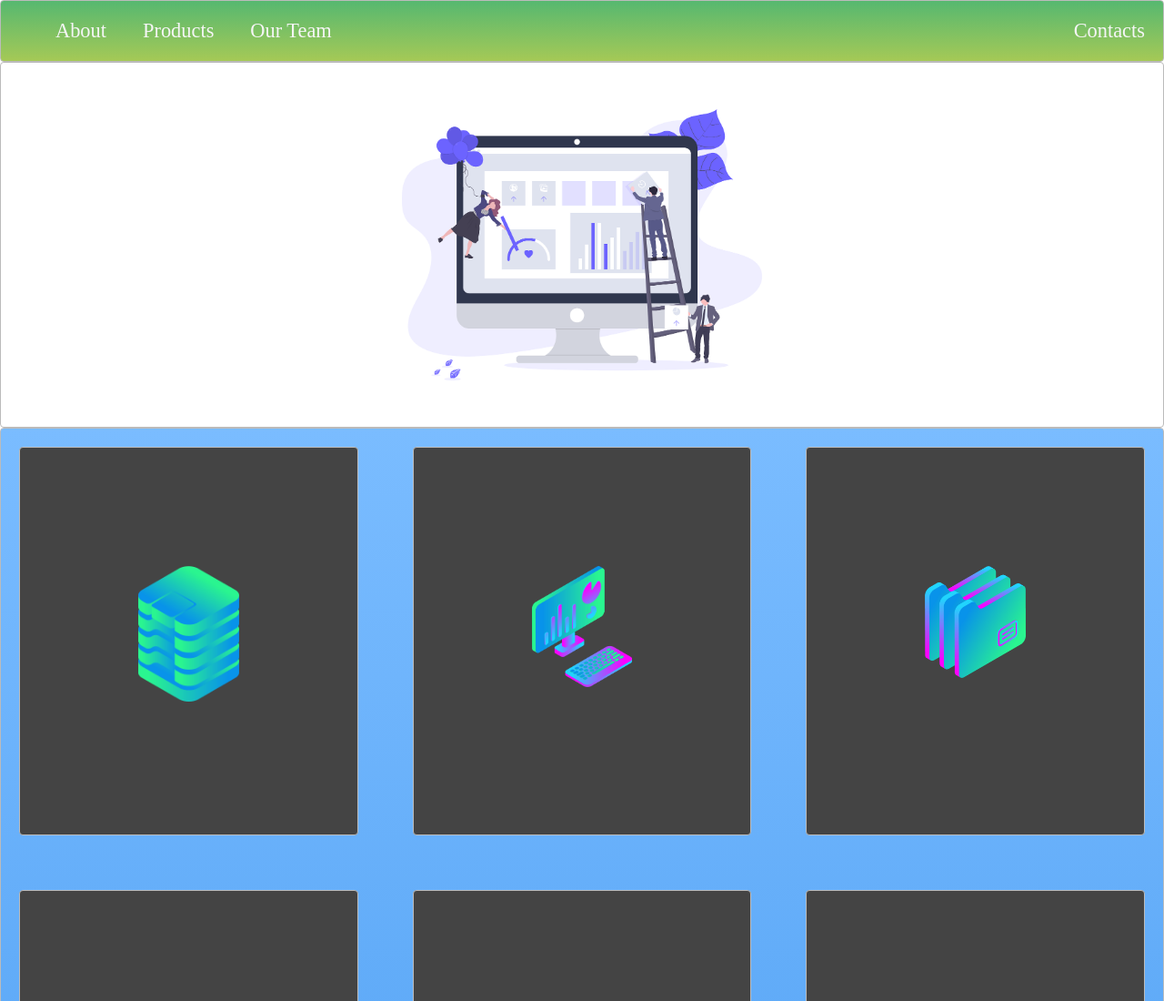
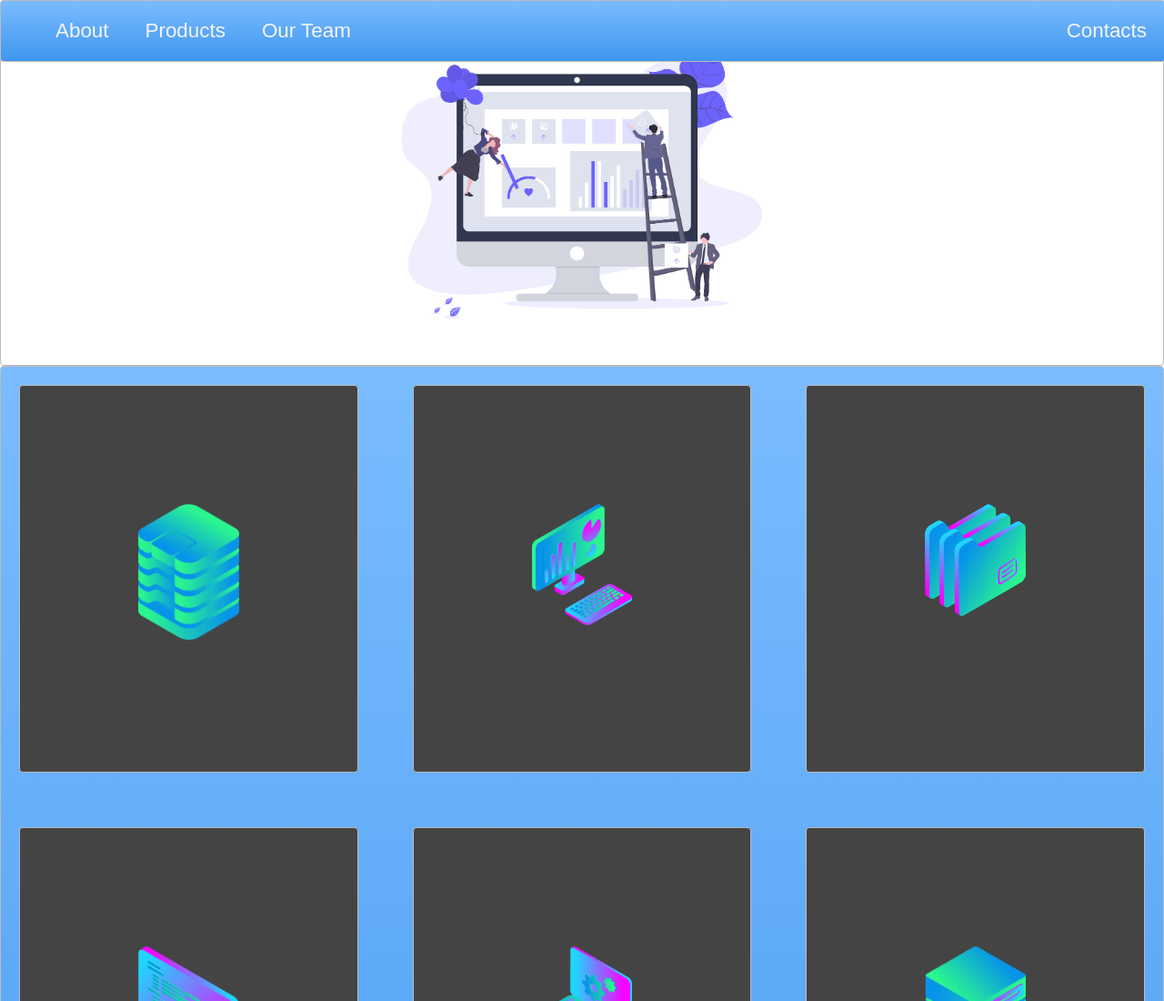
Before and after one commit to yashpatel33/Layout-using-Flex--Grid-and-Prettify, a plain HTML site: page index.html in a window 1280 px wide. Shown: the top 1100 px of the page at 91% size. Drawn offline with Linux system fonts and the light colour scheme.

Commit message:
Fix navbar to stick on top and font to Arial

```diff
--- a/index.html
+++ b/index.html
@@ -5,7 +5,7 @@
   <link rel="stylesheet" type="text/css" href="./style.css">
 </head>
 <body>
-  <nav class="zone green">
+  <nav class="zone blue sticky">
     <ul class="main-nav">
       <li><a href="">About</a></li>
       <li><a href="">Products</a></li>
--- a/style.css
+++ b/style.css
@@ -1,5 +1,6 @@
 body {
     margin: auto 0;
+    font-family: Arial;
 }
 
 .zone {
@@ -19,6 +20,12 @@ body {
 }
 
 /* Nav */
+.sticky {
+    position: fixed;
+    top: 0;
+    width: 100%;
+}
+
 .main-nav {
     display: flex;
     list-style: none;
```
